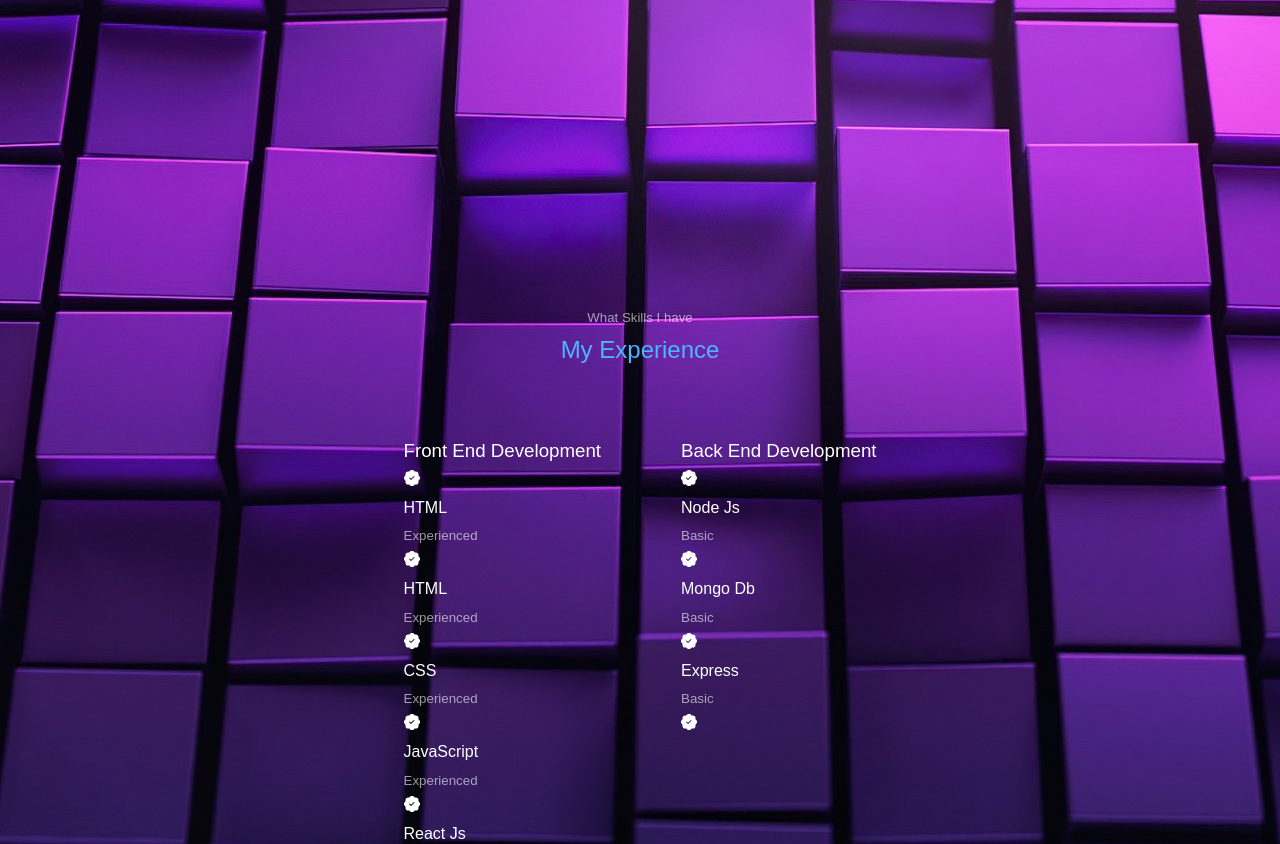
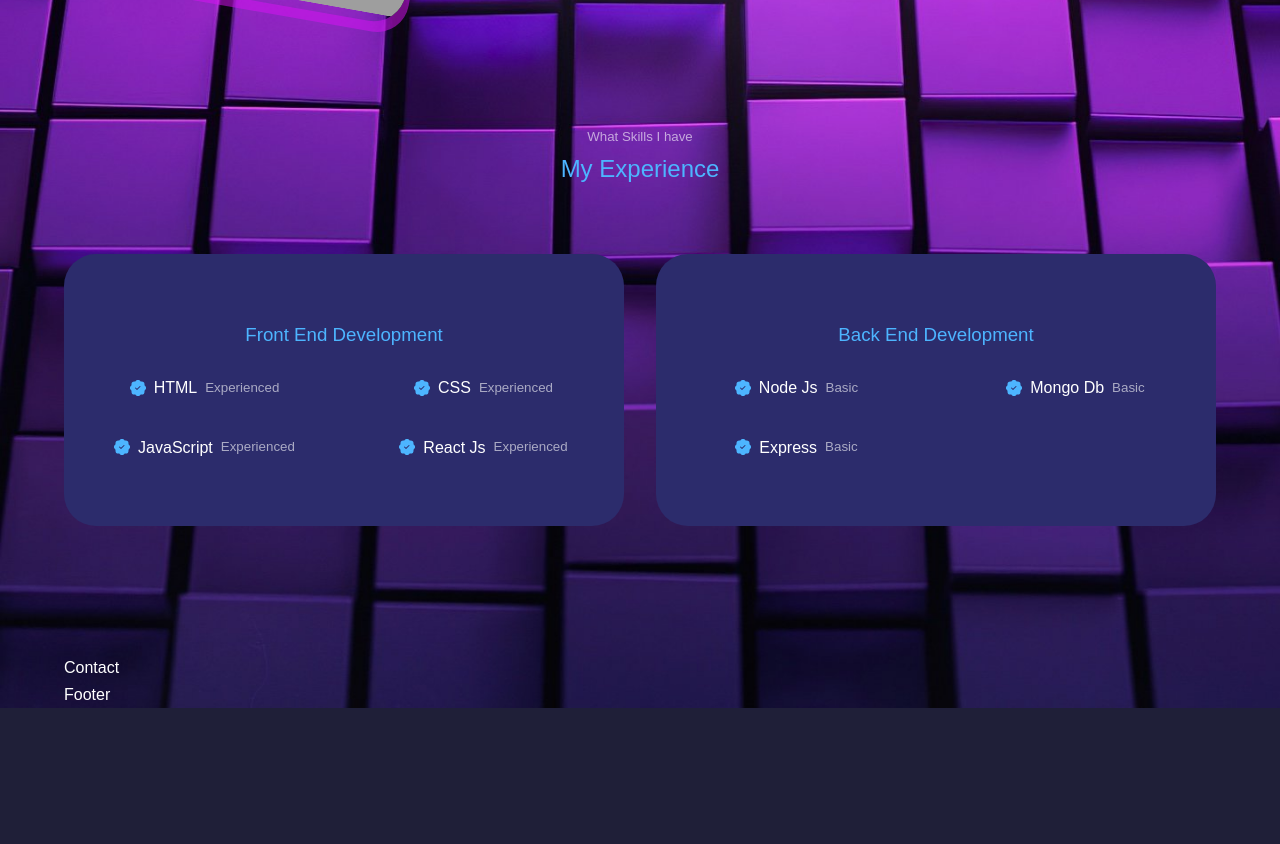
Before and after one commit to gonzaloRocamora/Porfolio, a React (Create React App) app in the folder portfolio/: page / in a window 1280 px wide. Shown: the part 1420-2264 px from the top of the page. After the commit the page ends 2128 px from the top, so only its background shows below. Built offline with nearby package versions, Linux system fonts and the light colour scheme; grey boxes are pictures that could not be loaded.

Commit message:
finished experience component

```diff
--- a/portfolio/src/components/contact.jsx/Contact.jsx
+++ b/portfolio/src/components/contact.jsx/Contact.jsx
@@ -2,7 +2,11 @@ import React from 'react'
 
 function Contact() {
   return (
-    <div className='container'>Contact</div>
+    <section>
+        <div className='container'>Contact</div>
+
+    </section>
+
   )
 }
 
--- a/portfolio/src/components/experience/Experience.jsx
+++ b/portfolio/src/components/experience/Experience.jsx
@@ -4,39 +4,35 @@ import './experience.css'
 
 function Experience() {
   return (
-   <section>
+   <section id='exp'>
        <h5>What Skills I have</h5>
        <h2>My Experience</h2>
+
        <div className='container experience_container'>
-        <div className='experience_frontend'>
+        <div className='experience_card'>
             <h3>Front End Development</h3>
             <div className='experience_content'>
-               <article className='experience_details'>
-                   <BsFillPatchCheckFill />
+
+                   <article className='experience_details'>
+                   <BsFillPatchCheckFill className='exp_icon'/>
 
                    <h4>HTML</h4>
                    <small className='text-light'>Experienced</small>
                    </article>
                    <article className='experience_details'>
-                   <BsFillPatchCheckFill />
-
-                   <h4>HTML</h4>
-                   <small className='text-light'>Experienced</small>
-                   </article>
-                   <article className='experience_details'>
-                   <BsFillPatchCheckFill />
+                   <BsFillPatchCheckFill className='exp_icon'/>
 
                    <h4>CSS</h4>
                    <small className='text-light'>Experienced</small>
                    </article>
                    <article className='experience_details'>
-                   <BsFillPatchCheckFill />
+                   <BsFillPatchCheckFill className='exp_icon'/>
 
                    <h4>JavaScript</h4>
                    <small className='text-light'>Experienced</small>
                    </article>
                    <article className='experience_details'>
-                   <BsFillPatchCheckFill />
+                   <BsFillPatchCheckFill className='exp_icon'/>
 
                    <h4>React Js</h4>
                    <small className='text-light'>Experienced</small>
@@ -45,30 +41,28 @@ function Experience() {
                  </div>
         </div>
         {/*BACK END*/}
-        <div className='experience_backend'>
+        <div className='experience_card'>
             <h3>Back End Development</h3>
             <div className='experience_content'>
                <article className='experience_details'>
-                   <BsFillPatchCheckFill />
+                   <BsFillPatchCheckFill className='exp_icon'/>
 
                    <h4>Node Js</h4>
                    <small className='text-light'>Basic</small>
                    </article>
                    <article className='experience_details'>
-                   <BsFillPatchCheckFill />
+                   <BsFillPatchCheckFill className='exp_icon' />
 
                    <h4>Mongo Db</h4>
                    <small className='text-light'>Basic</small>
                    </article>
                    <article className='experience_details'>
-                   <BsFillPatchCheckFill />
+                   <BsFillPatchCheckFill className='exp_icon'/>
 
                    <h4>Express</h4>
                    <small className='text-light'>Basic</small>
                    </article>
-                   <article className='experience_details'>
-                   <BsFillPatchCheckFill />
-                 </article>
+
                  </div>
         </div>
        </div>
--- a/portfolio/src/components/experience/experience.css
+++ b/portfolio/src/components/experience/experience.css
@@ -1,7 +1,79 @@
+
 .experience_container {
     display: grid;
-    grid-template-columns: repeat(2, 1fr);
+    grid-template-columns: repeat(2,1fr);
+    gap: 2rem;
     display: flex;
     justify-content: center;
-    gap: 5rem;
+    width: 90%;
+
+
 }
+
+.experience_container > div {
+    background: var(--color-bg-variant);
+    padding: 4rem 1rem;
+    border: 1px solid transparent;
+    border-radius: 2rem;
+    width: 80%;
+    text-align: center;
+}
+
+.experience_container > div:hover {
+    border-color: var(--color-light);
+    background-color: rgba(0,0,0,0.3);
+    transition: var(--transition);
+}
+
+.experience_container > div h3 {
+    text-align: center;
+    color: var(--color-primary);
+    margin-bottom: 1.5rem;
+}
+
+.experience_content {
+    display: grid;
+    grid-template-columns: repeat(2,1fr);
+    gap: 2rem;
+}
+
+.experience_details{
+    display: flex;
+    gap: 0.5rem;
+    justify-content: center;
+    align-items: center;
+
+}
+.exp_icon{
+    color: var(--color-primary);
+}
+
+/*MEDIUD DEVICE*/
+@media screen and (max-width: 1024px){
+    .experience_container{
+        flex-direction: column;
+
+    }
+    .experience_container > div{
+        width: 80%;
+        padding: 2rem;
+        margin: 0 auto;
+    }
+}
+
+/*SMALL DEVICE*/
+@media screen and (max-width: 600px){
+    .experience_container{
+        gap: 1rem;
+    }
+    .experience_container > div{
+        width: 90%;
+        padding: 2rem 1rem;
+    }
+    .experience_details{
+        display: flex;
+        gap: 0.5rem;
+        flex-direction: column;
+
+    }
+    }
--- a/portfolio/src/index.css
+++ b/portfolio/src/index.css
@@ -36,7 +36,11 @@ body {
     background: var(--color-bg);
     color: var(--color-white);
     line-height: 1.7;
-    background-image: url("./backimg.jpg");
+    background-image: url("./backimg.jpg") ;
+    -webkit-background-size: cover;
+  -moz-background-size: cover;
+  -o-background-size: cover;
+  background-size: cover;
 
 }
 
@@ -44,7 +48,8 @@ body {
 .container {
     width: var(--container-width-lx);
     margin: 0 auto;
-    height: 100vh;
+
+
 }
 
 h1,
@@ -55,9 +60,7 @@ h5 {
     font-weight: 500;
     }
 
-section {
-   margin-top: 0rem;
-}
+
 /*  > Sign:
 
 It will target elements which are DIRECT children of a particular element.
@@ -65,6 +68,9 @@ It will target elements which are DIRECT children of a particular element.
 div#container > p {
   border: 1px solid black;
 }*/
+section{
+    margin-top: 8rem;
+}
 section > h2,
 section > h5 {
     text-align: center;
```
